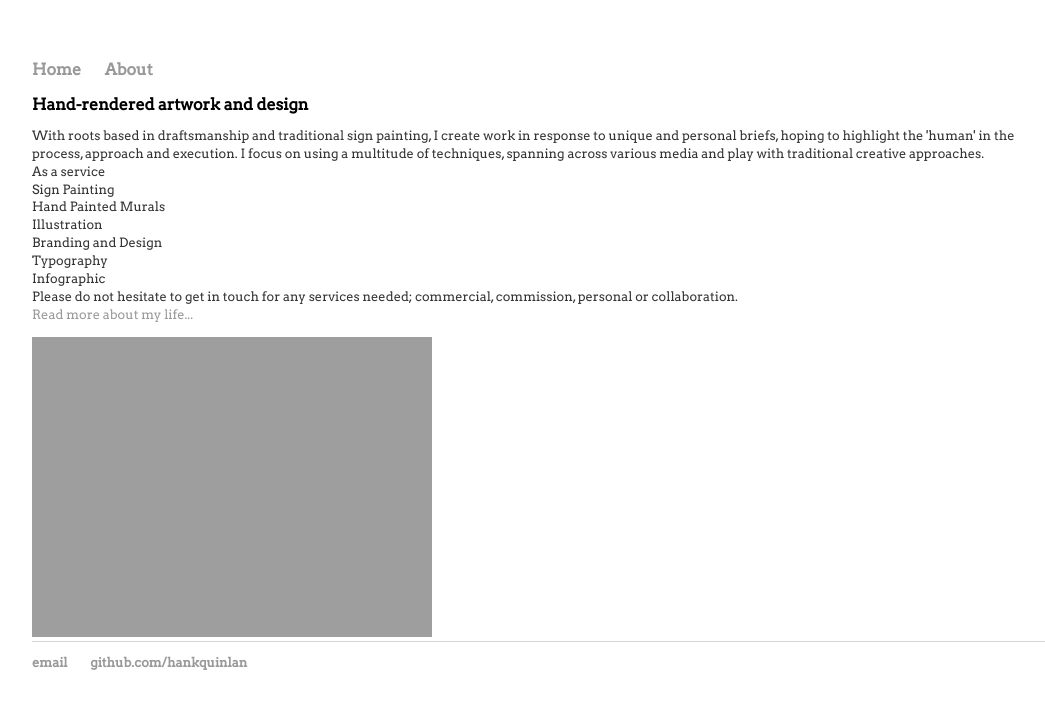
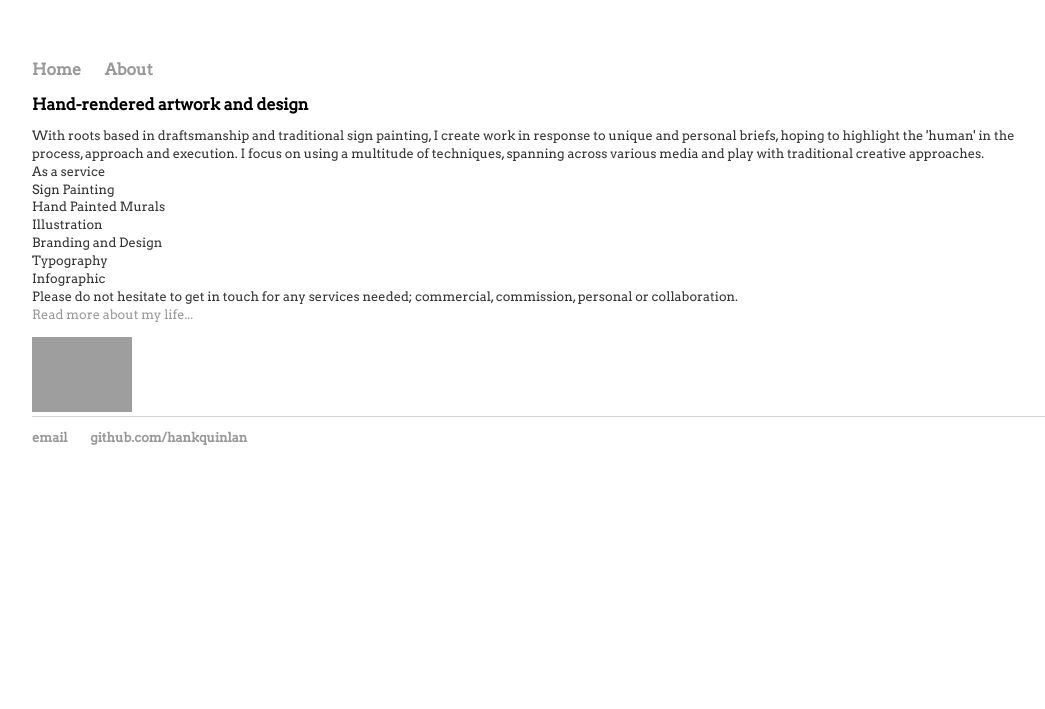
Before and after one commit to willwaltonfreeman/willwaltonfreeman.github.io, a Jekyll site: the page built from about/index.html, in a window 1280 px wide. Shown: the top 709 px of the page, without its empty margins (96-1141 px from the left). Built offline with Jekyll 4.4.1, drawn with Linux system fonts in a browser that asks for light colours.

Commit message:
Update index.html

```diff
--- a/about/index.html
+++ b/about/index.html
@@ -14,5 +14,5 @@
 		<br>Infographic
 		<br>Please do not hesitate to get in touch for any services needed; commercial, commission, personal or collaboration.
 <br><a href="/about">Read more about my life...</a></p>
-	<img src="http://willwaltonfreeman.github.io/IMG_2556.JPG">
+	<img src="http://willwaltonfreeman.github.io/IMG_2556.JPG" width="100">
 </div><!-- /.blurb -->
```
